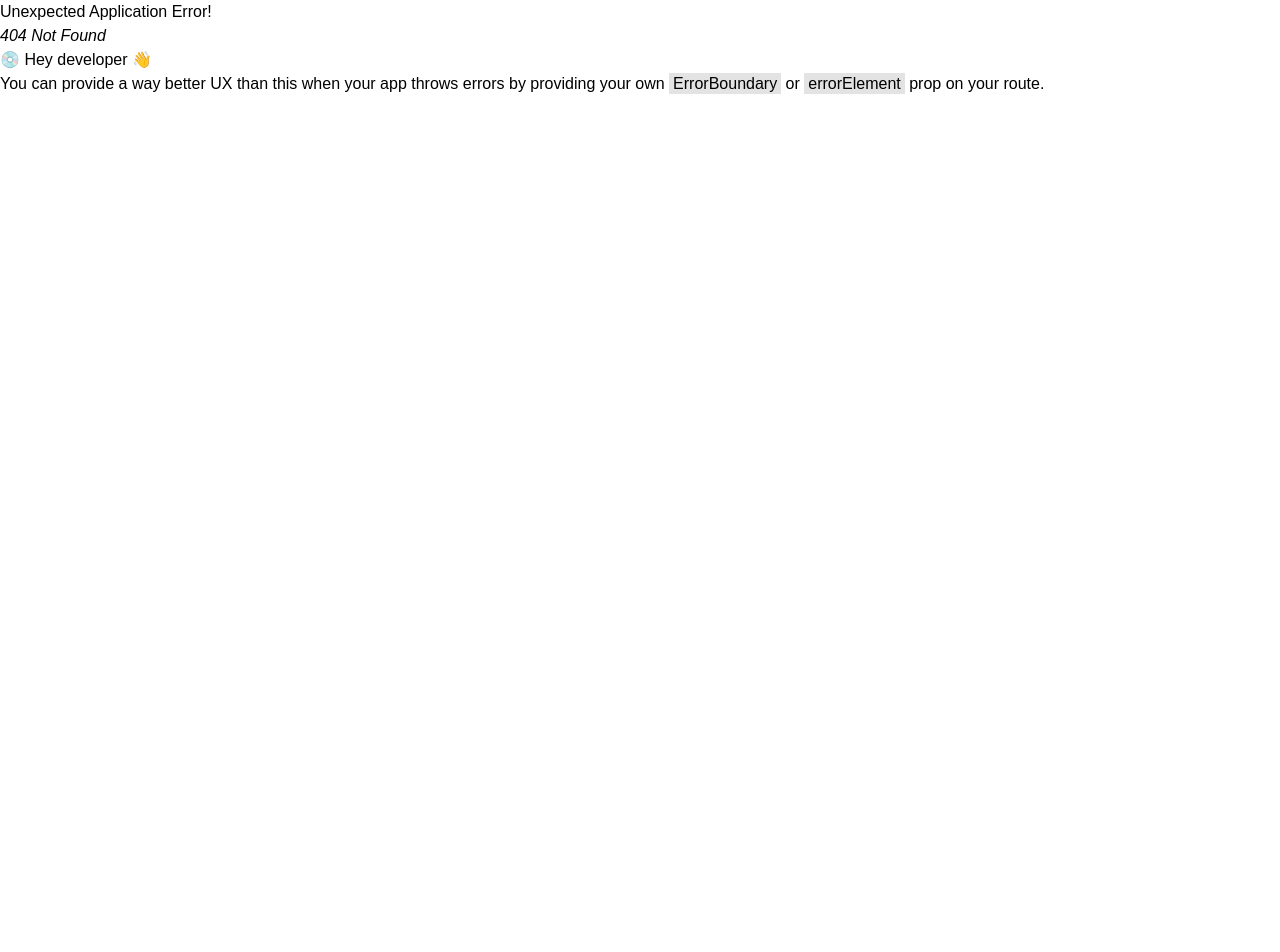
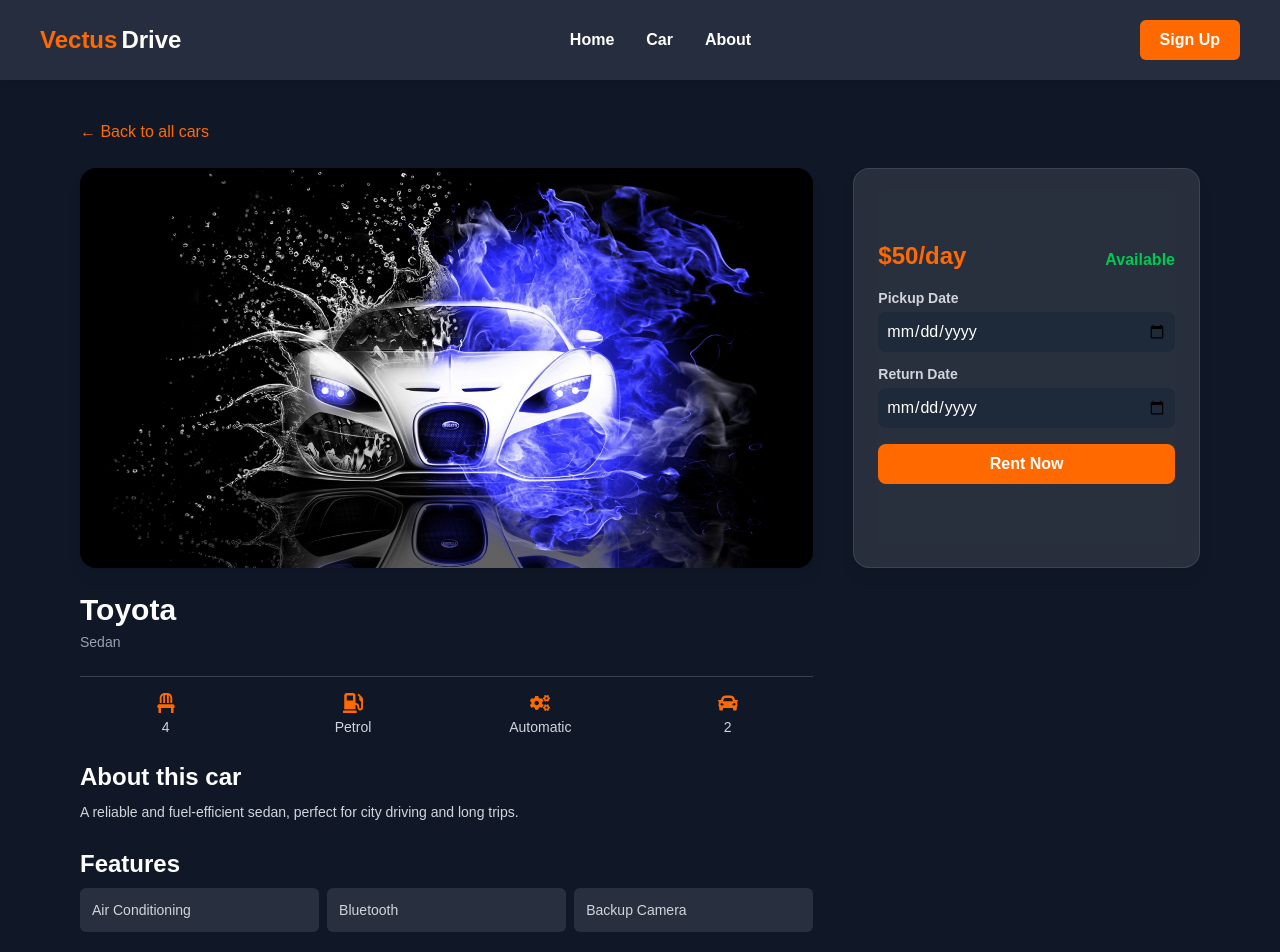
Before and after one commit to Vectus-Drive/frontend, a React (Vite) app: page /car-details/1 in a window 1280 px wide. Before the commit this address had no page. Shown: the top 952 px of the page. Before the commit the page ends 800 px from the top, so only its background shows below. Built offline with nearby package versions, Linux system fonts and the light colour scheme.

Commit message:
Refactor car management components and implement car details view

```diff
--- a/src/App.jsx
+++ b/src/App.jsx
@@ -15,7 +15,7 @@ import AdminDashboard from "./pages/admin/AdminDashboard";
 import CarManagement from "./pages/admin/CarManagement";
 import UserManagement from "./pages/admin/UserManagement";
 import BookingManagement from "./pages/admin/BookingManagement";
-import CarContent from "./components/CarContent";
+import CarDetails from "./pages/CarDetails";
 
 function App() {
 
@@ -27,7 +27,9 @@ function App() {
           <Route index element={<Home />} />
           <Route path="about" element={<About />} />
           <Route path="car" element={<CarList />} />
-          <Route path = "car-content" element = {<CarContent />}/>
+          <Route path = "car-details" element = {< CarDetails/>}>
+            <Route path = ":id" element = {< CarDetails/>} />
+          </Route>
         </Route>
 
         {/* Admin Dashboard Routes */}
--- a/src/components/CarCard.jsx
+++ b/src/components/CarCard.jsx
@@ -1,4 +1,7 @@
+import { Link } from "react-router-dom";
+
 export default function CarCard({
+  id,
   name,
   image,
   availability_status,
@@ -36,6 +39,7 @@ export default function CarCard({
         <div className="p-5 text-center">
           <h2 className="text-white text-xl font-semibold mb-2">{name}</h2>
           <p className="text-gray-300 text-sm mb-4">{description}</p>
+          <Link to ={`/car-details/${id}`}>
           <button
             className={`font-semibold px-5 py-2 rounded-lg transition-colors ${
               isAvailable
@@ -46,6 +50,7 @@ export default function CarCard({
           >
             Rent Now
           </button>
+          </Link>
         </div>
       </div>
     </div>
--- a/src/components/CarContent.jsx
+++ b/src/components/CarContent.jsx
@@ -1,25 +1,32 @@
 import { FaChair, FaGasPump, FaCogs, FaCar } from "react-icons/fa";
+import { useNavigate } from "react-router-dom";
 
-export default function CarContent() {
+export default function CarContent({ car }) {
+  const navigate = useNavigate();
   return (
     <div className="bg-gray-900 min-h-screen text-white px-6 md:px-20 py-10">
       <div className="mb-6">
-        <p className="text-orange-500 hover:underline cursor-pointer">&larr; Back to all cars</p>
+        <p
+          onClick={() => navigate("/car")}
+          className="text-orange-500 hover:underline cursor-pointer"
+        >
+          &larr; Back to all cars
+        </p>
       </div>
 
       <div className="grid grid-cols-1 lg:grid-cols-3 gap-10">
         <div className="lg:col-span-2 space-y-6">
           <div className="rounded-2xl overflow-hidden shadow-lg">
             <img
-              src="car.jpg"
-              alt="Main Car"
+              src={`/${car.image}`}
+              alt={car.name}
               className="w-full h-100 object-cover hover:scale-105 transition-transform duration-300"
             />
           </div>
 
           <div>
-            <h2 className="text-3xl font-semibold text-white">Tesla Model X</h2>
-            <p className="text-gray-400 text-sm mt-1">Electric SUV</p>
+            <h2 className="text-3xl font-semibold text-white">{car.name}</h2>
+            <p className="text-gray-400 text-sm mt-1">{car.type}</p>
           </div>
 
           <hr className="border-gray-700 my-4" />
@@ -27,19 +34,19 @@ export default function CarContent() {
           <div className="grid grid-cols-2 sm:grid-cols-4 gap-4 text-center">
             <div className="flex flex-col items-center">
               <FaChair className="text-orange-500 text-xl mb-1" />
-              <p className="text-gray-300 text-sm">4 Seats</p>
+              <p className="text-gray-300 text-sm">{car.seats}</p>
             </div>
             <div className="flex flex-col items-center">
               <FaGasPump className="text-orange-500 text-xl mb-1" />
-              <p className="text-gray-300 text-sm">Petrol</p>
+              <p className="text-gray-300 text-sm">{car.fuel}</p>
             </div>
             <div className="flex flex-col items-center">
               <FaCogs className="text-orange-500 text-xl mb-1" />
-              <p className="text-gray-300 text-sm">Automatic</p>
+              <p className="text-gray-300 text-sm">{car.transmission}</p>
             </div>
             <div className="flex flex-col items-center">
               <FaCar className="text-orange-500 text-xl mb-1" />
-              <p className="text-gray-300 text-sm">4 Doors</p>
+              <p className="text-gray-300 text-sm">{car.doors}</p>
             </div>
           </div>
 
@@ -48,30 +55,39 @@ export default function CarContent() {
               About this car
             </h3>
             <p className="text-gray-300 text-sm leading-relaxed">
-              The Tesla Model X combines futuristic design with outstanding
-              performance. With dual motor all-wheel drive, autopilot, and
-              long-range capability, it redefines luxury travel for the
-              eco-conscious driver.
+              {car.description}
             </p>
           </div>
 
           <div className="mt-6">
             <h3 className="text-2xl font-semibold text-white mb-2">Features</h3>
             <div className="grid grid-cols-2 sm:grid-cols-3 gap-2 text-sm text-gray-300">
-              <p className="bg-white/10 px-3 py-3 rounded-md">360° Camera</p>
-              <p className="bg-white/10 px-3 py-3 rounded-md">Bluetooth</p>
-              <p className="bg-white/10 px-3 py-3 rounded-md">Backup Camera</p>
-              <p className="bg-white/10 px-3 py-3 rounded-md">Heated Seats</p>
-              <p className="bg-white/10 px-3 py-3 rounded-md">Keyless Entry</p>
-              <p className="bg-white/10 px-3 py-3 rounded-md">Air Conditioning</p>
+              {car.features.map((feature, index) => (
+                <p
+                  key={index}
+                  className="bg-white/10 px-3 py-3 rounded-md hover:bg-orange-500/30 transition"
+                >
+                  {feature}
+                </p>
+              ))}
             </div>
           </div>
         </div>
 
         <div className="bg-white/10 backdrop-blur-md rounded-2xl p-6 h-100 shadow-lg border border-white/10 flex flex-col justify-center sticky top-25">
           <div className="flex justify-between">
-            <p className="text-2xl font-semibold mb-2 text-orange-500">$120/day</p>
-            <p className="text-green-500 font-semibold mb-4 mt-2">Available</p>
+            <p className="text-2xl font-semibold mb-2 text-orange-500">
+              ${car.price_per_day}/day
+            </p>
+            <p
+              className={`font-semibold mb-4 mt-2 ${
+                car.availability_status === "Available"
+                  ? "text-green-500"
+                  : "text-red-500"
+              }`}
+            >
+              {car.availability_status}
+            </p>
           </div>
 
           <label
--- a/src/components/admin/DeleteMode.jsx
+++ b/src/components/admin/CarDeleteModal.jsx
@@ -1,4 +1,4 @@
-function DeleteMode({ car, onCancel, onConfirm }) {
+function CarDeleteModal({ car, onCancel, onConfirm }) {
   return (
     <div className="fixed inset-0 flex justify-center items-center bg-black/40 z-50">
       <div className="bg-white p-6 rounded-lg shadow-lg w-96 text-center">
@@ -26,4 +26,4 @@ function DeleteMode({ car, onCancel, onConfirm }) {
   );
 }
 
-export default DeleteMode;
+export default CarDeleteModal;
--- a/src/components/admin/CarModel.jsx
+++ b/src/components/admin/CarManageForm.jsx
@@ -1,4 +1,4 @@
-function CarModel({ car, onClose }) {
+function CarManageForm({ car, onClose }) {
   const isEdit = !!car;
 
   return (
@@ -114,4 +114,4 @@ function CarModel({ car, onClose }) {
   );
 }
 
-export default CarModel;
+export default CarManageForm;
--- a/src/components/admin/StatCard.jsx
+++ b/src/components/admin/CarStatsCard.jsx
@@ -1,4 +1,4 @@
-const StatCard = ({ title, value, change, comparedValue }) => (
+const CarStatsCard = ({ title, value, change, comparedValue }) => (
   <div className="bg-white p-5 rounded-lg shadow-sm border border-gray-100">
     <div className="flex justify-between items-center text-sm text-gray-500">
       <span>{title}</span>
@@ -27,4 +27,4 @@ const StatCard = ({ title, value, change, comparedValue }) => (
   </div>
 );
 
-export default StatCard;
+export default CarStatsCard;
--- a/src/components/admin/StatCardCar.jsx
+++ b/src/components/admin/StatOverviewCard.jsx
@@ -1,4 +1,4 @@
-const StatCardCar = ({ title, count, icon, color }) => (
+const StatOverviewCard = ({ title, count, icon, color }) => (
   <div className="bg-white p-5 rounded-lg shadow-sm border border-gray-100 flex items-center justify-between">
     <div>
       <p className="text-sm text-gray-500">{title}</p>
@@ -8,4 +8,4 @@ const StatCardCar = ({ title, count, icon, color }) => (
   </div>
 );
 
-export default StatCardCar;
+export default StatOverviewCard;
--- a/src/context/CarProvider.jsx
+++ b/src/context/CarProvider.jsx
@@ -13,6 +13,7 @@ export default function CarProvider({ children }) {
       seats: 4,
       fuel: "Petrol",
       transmission: "Automatic",
+      doors : 2,
       description:
         "A reliable and fuel-efficient sedan, perfect for city driving and long trips.",
       features: ["Air Conditioning", "Bluetooth", "Backup Camera"],
@@ -28,11 +29,12 @@ export default function CarProvider({ children }) {
       seats: 7,
       fuel: "Diesel",
       transmission: "Manual",
+      doors : 2,
       description:
         "A spacious SUV with advanced safety features, ideal for family outings and off-road adventures.",
       features: ["4WD", "Heated Seats", "Keyless Entry"],
       price_per_day: 80,
-      availability_status: "rented",
+      availability_status: "Available",
     },
   ]);
 
--- /dev/null
+++ b/src/pages/CarDetails.jsx
@@ -0,0 +1,19 @@
+import { useContext } from "react"
+import { CarContext } from "../context/CarProvider";
+import CarContent from "../components/CarContent";
+import { useParams } from "react-router-dom";
+
+function CarDetails() {
+  const {cars} = useContext(CarContext);
+  const {id} = useParams();
+
+  const car = cars.find((cars) => cars.id === Number(id));
+
+  return (
+    <>
+      <CarContent car={car}/>
+    </>
+  )
+}
+
+export default CarDetails
--- a/src/pages/admin/AdminDashboard.jsx
+++ b/src/pages/admin/AdminDashboard.jsx
@@ -1,6 +1,6 @@
 import { FaCar, FaClipboardList, FaClock, FaCheckCircle } from "react-icons/fa";
-import StatCard from "../../components/admin/StatCard";
-import StatCardCar from "../../components/admin/StatCardCar";
+import CarStatsCard from "../../components/admin/CarStatsCard";
+import StatOverviewCard from "../../components/admin/StatOverviewCard";
 import HireVsCancel from "../../components/admin/HireVsCancel";
 import LiveCarStatus from "../../components/admin/LiveCarStatus";
 
@@ -44,32 +44,32 @@ function AdminDashboard() {
 
       <div className="flex space-x-6 overflow-y-auto hide-scrollbar">
         <div className="w-72 space-y-6">
-          <StatCard title="Total Revenue" value={9450} change="+3.8%" comparedValue={8920} />
-          <StatCard title="Total Expenses" value={5620} change="-1.2%" comparedValue={5690} />
+          <CarStatsCard title="Total Revenue" value={9450} change="+3.8%" comparedValue={8920} />
+          <CarStatsCard title="Total Expenses" value={5620} change="-1.2%" comparedValue={5690} />
           <HireVsCancel />
         </div>
 
         <div className="flex-1 space-y-6">
           <div className="grid grid-cols-1 sm:grid-cols-2 lg:grid-cols-4 gap-4">
-            <StatCardCar
+            <StatOverviewCard
               title="Total Cars"
               count={42}
               icon={<FaCar className="text-white text-2xl" />}
               color="bg-blue-500"
             />
-            <StatCardCar
+            <StatOverviewCard
               title="Total Bookings"
               count={118}
               icon={<FaClipboardList className="text-white text-2xl" />}
               color="bg-orange-500"
             />
-            <StatCardCar
+            <StatOverviewCard
               title="Pending Bookings"
               count={16}
               icon={<FaClock className="text-white text-2xl" />}
               color="bg-yellow-500"
             />
-            <StatCardCar
+            <StatOverviewCard
               title="Completed Trips"
               count={94}
               icon={<FaCheckCircle className="text-white text-2xl" />}
--- a/src/pages/admin/CarManagement.jsx
+++ b/src/pages/admin/CarManagement.jsx
@@ -2,8 +2,8 @@ import { useState } from "react";
 import { MdDeleteForever } from "react-icons/md";
 import { FaEdit } from "react-icons/fa";
 
-import CarModel from "../../components/admin/CarModel";
-import DeleteMode from "../../components/admin/DeleteMode";
+import CarManageForm from "../../components/admin/CarManageForm";
+import CarDeleteModal from "../../components/admin/CarDeleteModal";
 
 import car1 from "../../assets/car_1.jpeg";
 
@@ -116,14 +116,14 @@ function CarManagement() {
       </div>
 
       {showCarForm && (
-        <CarModel
+        <CarManageForm
           car={editCar}
           onClose={() => setShowCarForm(false)}
         />
       )}
 
       {showDeleteModal && (
-        <DeleteMode
+        <CarDeleteModal
           car={carToDelete}
           onCancel={() => setShowDeleteModal(false)}
           onConfirm={() => {
```
